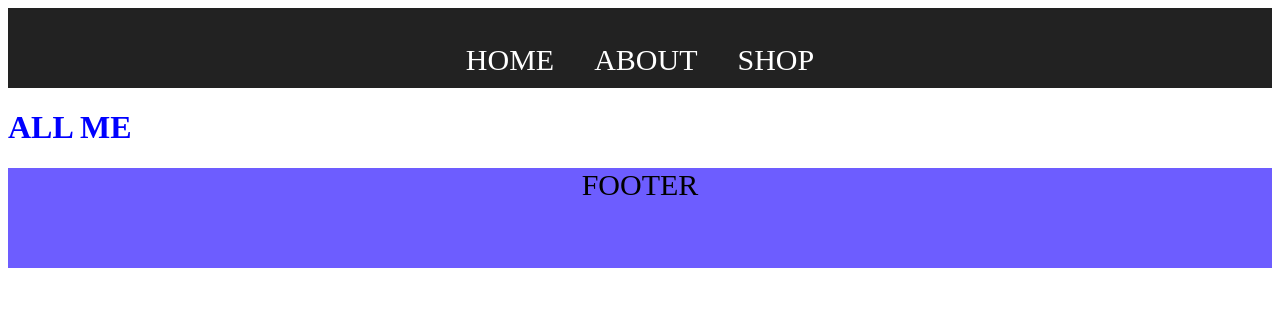
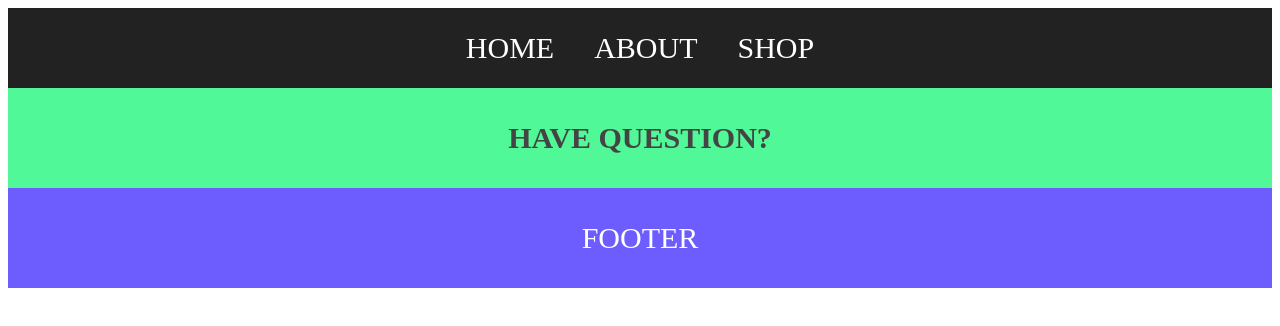
Before and after one commit to Achiillless/project-x, a website: page dev/index.html in a window 1280 px wide. Drawn offline with nearby package versions, Linux system fonts and the light colour scheme; files that its build step writes are made by us from their sources.

Commit message:
gulp done

```diff
--- a/dev/sass/first-screen.scss
+++ b/dev/sass/first-screen.scss
@@ -1,3 +1,18 @@
+.container{
+    background-color: $color-two;
+    height: 100px;
+    display: flex;
+    justify-content: center;
+    align-items: center;
+}
+
 h1 {
-    color: blue;
+    color: #444444;
+    font-size: 30px;
+     transition: .3s;
+     cursor: pointer;
 }
+
+h1:hover{
+    color: #e78b00;
+}
--- a/dev/sass/footer.scss
+++ b/dev/sass/footer.scss
@@ -1,9 +1,16 @@
 footer{
     height: 100px;
     background: $color-me;
-    margin-top: auto;
+    margin-top: none;
     font-size: 30px;
     display: flex;
     justify-content: center;
+    align-items: center;
+    color: #fff;
+    transition: .3s;
+    cursor: pointer;
+}
 
+footer:hover{
+   color: #e78b00;
 }
--- a/dev/sass/header.scss
+++ b/dev/sass/header.scss
@@ -4,6 +4,7 @@ header{
 	background: #222;
 	display: flex;
 	justify-content: center;
+	align-items: center;
 	a {
 		color: #fff;
 		font-size: 30px;
--- a/dev/sass/variables.scss
+++ b/dev/sass/variables.scss
@@ -7,3 +7,4 @@ $font-size: 16px;
 $primary-color: #222;
 $secondary-color: #f00;
 $color-me: #6d5dff ;
+$color-two: #51f897 ;
--- a/dev/templates/first-screen.html
+++ b/dev/templates/first-screen.html
@@ -1,3 +1,3 @@
 <div class="container">
-    <h1>ALL ME</h1>
+    <h1>HAVE QUESTION?</h1>
 </div>
```
Also changed, not shown: build/index.html, build/style.css, build/style.min.css, 1 other file.
